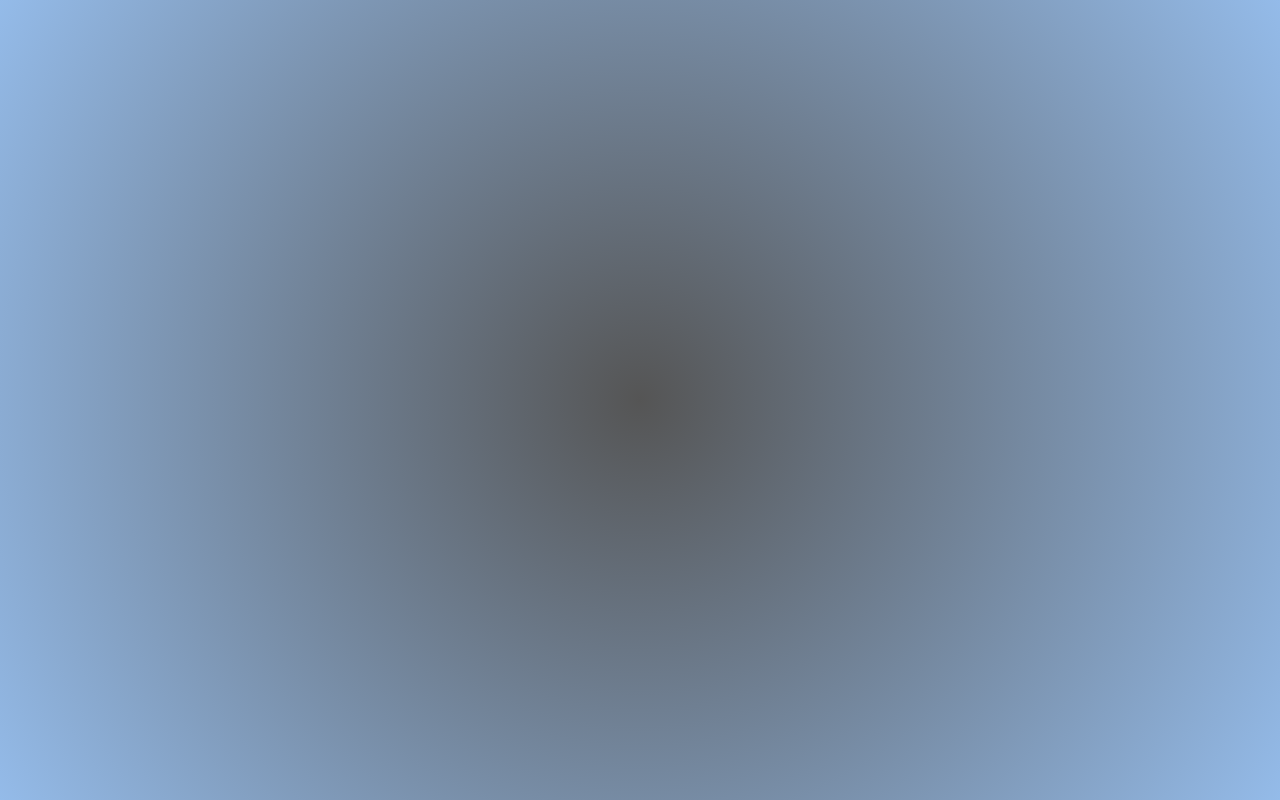
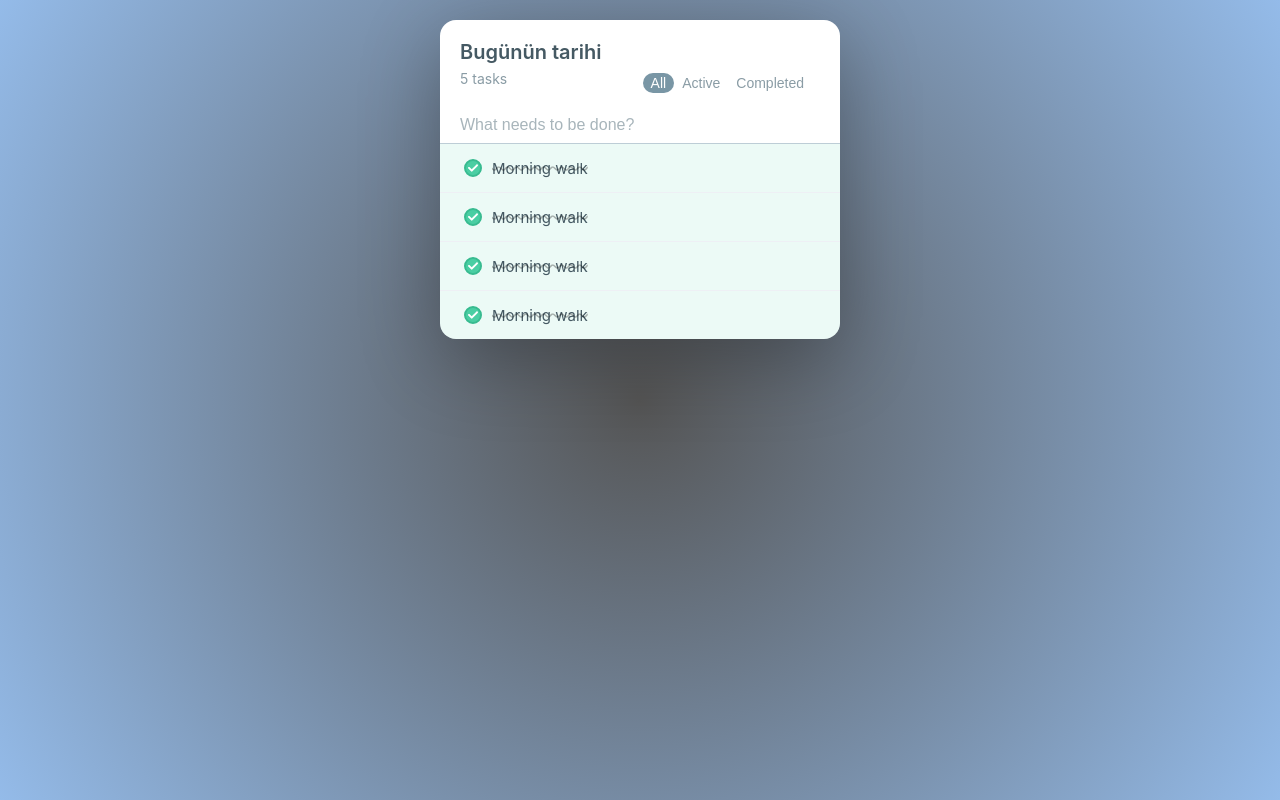
Before and after one commit to patika-hepsiburada-react-bootcamp/odev-5-dnnzz, a React (Create React App) app: page / in a window 1280 px wide. Built offline with nearby package versions, Linux system fonts and the light colour scheme.

Commit message:
static development completed

```diff
--- a/public/index.html
+++ b/public/index.html
@@ -39,5 +39,6 @@
       To begin the development, run `npm start` or `yarn start`.
       To create a production bundle, use `npm run build` or `yarn build`.
     -->
+    <script src="./setTodos.js" type="text/javascript"></script>
   </body>
 </html>
--- /dev/null
+++ b/public/setTodos.js
@@ -0,0 +1 @@
+window.localStorage.setItem("todos",JSON.stringify({task:"todo",isChecked:false}));
--- a/src/App.css
+++ b/src/App.css
@@ -2,9 +2,7 @@
  * {
 	 box-sizing: border-box;
 	 outline: 0;
-}
- :root {
-	 --font: 'DM Sans', sans-serif;
+	 font-family: 'DM Sans' sans-serif;
 }
  body {
 	 background-image: radial-gradient(circle, rgba(85,85,85,1) 0%, rgba(148,187,233,1) 100%);
@@ -17,12 +15,11 @@
 	 height: 100vh;
 	 overflow: hidden;
 }
- .App {
+ .app {
 	 max-width: 400px;
 	 width: 100%;
 	 margin: auto;
 	 background-color: #fff;
-	 font-family: var(--font);
 	 border-radius: 16px;
 	 font-size: 15px;
 	 overflow: hidden;
@@ -100,7 +97,6 @@
 	 font-size: 14px;
 	 line-height: 1;
 	 cursor: pointer;
-	 font-family: var(--font);
 	 color: #8a9ca5;
 	 border-radius: 20px;
 }
@@ -119,7 +115,6 @@
  .task-input {
 	 flex: 1;
 	 font-size: 16px;
-	 font-family: var(--font);
 	 padding: 10px 20px;
 	 border: 0;
 	 box-shadow: 0 -1px 0 #e2e4ea inset;
--- a/src/App.tsx
+++ b/src/App.tsx
@@ -1,8 +1,10 @@
+import Todo from 'components/Todo';
 import './App.css';
 
-function App() {
+function App() : JSX.Element {
   return (
     <div className="App">
+      <Todo />
     </div>
   );
 }
--- a/src/components/Todo.tsx
+++ b/src/components/Todo.tsx
@@ -1,9 +1,17 @@
 import React from 'react'
+import TodoInput from './TodoInput'
+import TodoList from './TodoList'
+import TodoToolbar from './TodoToolbar'
 
-export default function Todo() {
+export default function Todo() : JSX.Element {
     return (
-        <div>
-
+        <div className="app">
+            <div className="task-header">
+                <h1 className="task-header-title">Bugünün tarihi</h1>
+                <TodoToolbar />
+                <TodoInput />
+            </div>
+            <TodoList />
         </div>
     )
 }
--- a/src/components/TodoInput.tsx
+++ b/src/components/TodoInput.tsx
@@ -3,7 +3,10 @@ import React from 'react'
 export default function TodoInput() {
     return (
         <div>
-
+            <form className="task-form">
+                <input className="task-input"  placeholder="What needs to be done?" autoFocus={true} />
+                <button className="task-button">Add Task</button>
+            </form>
         </div>
     )
 }
--- a/src/components/TodoItem.tsx
+++ b/src/components/TodoItem.tsx
@@ -1,9 +1,11 @@
 import React from 'react'
 
-export default function TodoItem() {
+export default function TodoItem(): JSX.Element {
     return (
-        <div>
-
+        <div className="task-item is-completed">
+            <input className="task-status" type="checkbox" checked={true} />
+            <label className="task-name">Morning walk</label>
+            <button className="task-delete"></button>
         </div>
     )
 }
--- a/src/components/TodoList.tsx
+++ b/src/components/TodoList.tsx
@@ -1,9 +1,13 @@
 import React from 'react'
+import TodoItem from './TodoItem'
 
 export default function TodoList() {
     return (
-        <div>
-
+        <div className="task-list">
+            <TodoItem />
+            <TodoItem />
+            <TodoItem />
+            <TodoItem />
         </div>
     )
 }
--- a/src/components/TodoToolbar.tsx
+++ b/src/components/TodoToolbar.tsx
@@ -2,8 +2,13 @@ import React from 'react'
 
 export default function TodoToolbar() {
     return (
-        <div>
-
+        <div className="task-tools">
+            <div className="task-count">5 tasks</div>
+            <div className="task-filter">
+                <button className="task-filter is-active">All</button>
+                <button className="task-filter">Active</button>
+                <button className="task-filter">Completed</button>
+            </div>
         </div>
     )
 }
```
